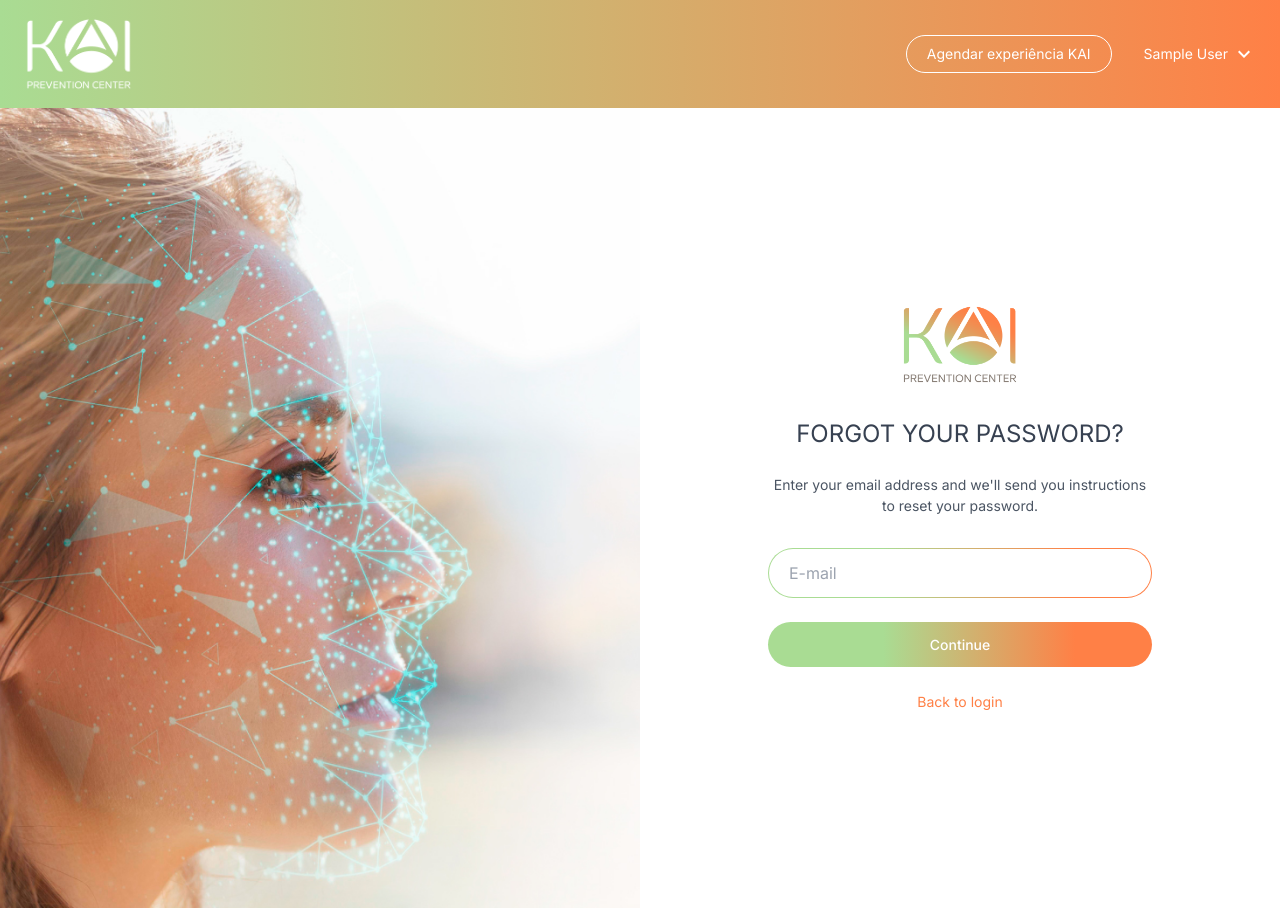
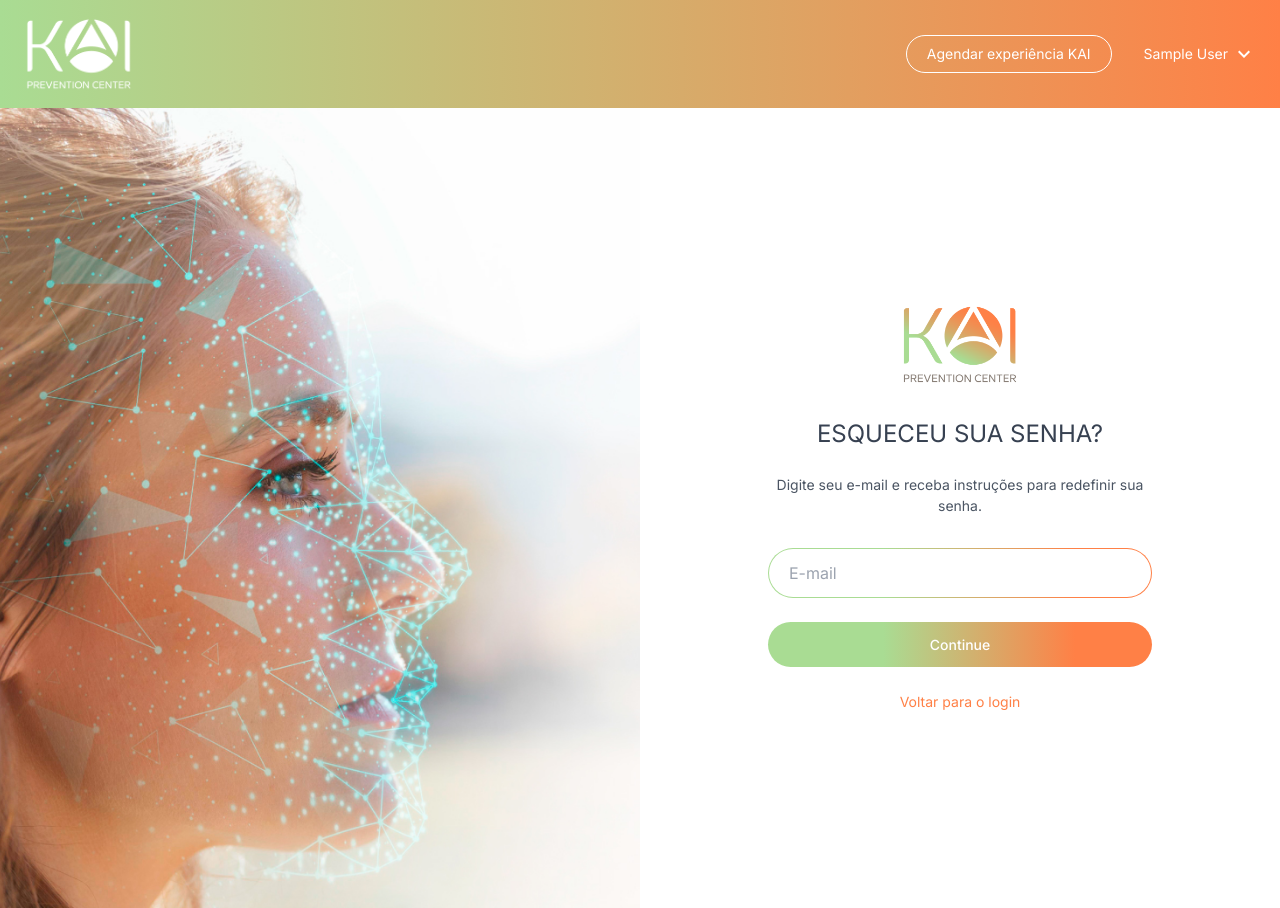
Before and after one commit to sysnee/kai-prevention-client-web, a Next.js app: page /auth/forgot-password in a window 1280 px wide. Built offline with nearby package versions, Linux system fonts and the light colour scheme; no server answers; sample sign-in values are in the browser's storage; what @mui/material-nextjs would draw is missing.

Commit message:
Add loading spinner component, update ForgotPasswordPage with Portuguese translations, and add placeholder image for login background.

```diff
--- a/src/app/auth/forgot-password/page.tsx
+++ b/src/app/auth/forgot-password/page.tsx
@@ -42,7 +42,7 @@ export default function ForgotPasswordPage() {
 
             if (!response.ok) {
                 const errorData = await response.json()
-                throw new Error(errorData.message || 'Failed to send password reset email')
+                throw new Error(errorData.message || 'Falha ao enviar e-mail de redefinição de senha')
             }
 
             setIsSubmitted(true)
@@ -50,7 +50,7 @@ export default function ForgotPasswordPage() {
             if (error instanceof z.ZodError) {
                 setEmailError(error.errors[0].message)
             } else {
-                setRequestError((error as Error).message || 'An error occurred')
+                setRequestError((error as Error).message || 'Ocorreu um erro')
             }
         } finally {
             setIsLoading(false)
@@ -87,12 +87,12 @@ export default function ForgotPasswordPage() {
                         />
                     </div>
 
-                    <h1 className="text-2xl text-center text-gray-700 mb-6">FORGOT YOUR PASSWORD?</h1>
+                    <h1 className="text-2xl text-center text-gray-700 mb-6">ESQUECEU SUA SENHA?</h1>
 
                     {!isSubmitted ? (
                         <>
                             <p className="text-center text-gray-600 mb-8">
-                                Enter your email address and we'll send you instructions to reset your password.
+                                Digite seu e-mail e receba instruções para redefinir sua senha.
                             </p>
 
                             {requestError && (
@@ -124,7 +124,7 @@ export default function ForgotPasswordPage() {
                                         {isLoading ? (
                                             <CircularProgress size={24} color="inherit" />
                                         ) : (
-                                            'Continue'
+                                            <>Continue</>
                                         )}
                                     </button>
 
@@ -133,7 +133,7 @@ export default function ForgotPasswordPage() {
                                         onClick={navigateToLogin}
                                         className="text-center text-kai-primary hover:underline mt-2"
                                     >
-                                        Back to login
+                                        Voltar para o login
                                     </button>
                                 </div>
                             </form>
@@ -146,9 +146,9 @@ export default function ForgotPasswordPage() {
                                         <path strokeLinecap="round" strokeLinejoin="round" strokeWidth={2} d="M9 12l2 2 4-4m6 2a9 9 0 11-18 0 9 9 0 0118 0z" />
                                     </svg>
                                 </div>
-                                <p className="text-green-600 text-xl font-medium mb-2">Password reset link sent!</p>
+                                <p className="text-green-600 text-xl font-medium mb-2">Link de redefinição de senha enviado!</p>
                                 <p className="text-gray-600">
-                                    Please check your email for instructions to reset your password.
+                                    Verifique seu e-mail para instruções para redefinir sua senha.
                                 </p>
                             </div>
 
@@ -156,7 +156,7 @@ export default function ForgotPasswordPage() {
                                 onClick={navigateToLogin}
                                 className="kai-gradient-button w-full py-3"
                             >
-                                Return to Login
+                                Voltar para o login
                             </button>
                         </>
                     )}
--- /dev/null
+++ b/src/app/components/LoadingSpinner.tsx
@@ -0,0 +1,5 @@
+export const LoadingSpinner = () => (
+    <div className="flex justify-center py-4">
+        <div className="animate-spin rounded-full h-6 w-6 border-b-2 border-amber-500"></div>
+    </div>
+)
--- a/src/app/dashboard/page.tsx
+++ b/src/app/dashboard/page.tsx
@@ -2,11 +2,11 @@
 
 import { useState, useEffect } from 'react'
 import { useSession } from 'next-auth/react'
-import Header from '../components/Header'
 import Tabs from '../components/Tabs'
 import GradientSelect from '../components/GradientSelect'
 import BodySystemView from '../components/BodySystemView'
 import api from '@/lib/api'
+import { LoadingSpinner } from '../components/LoadingSpinner'
 
 interface Exam {
     id: string;
@@ -43,12 +43,6 @@ interface StudiesResponse {
         total: number;
     };
 }
-
-export const LoadingSpinner = () => (
-    <div className="flex justify-center py-4">
-        <div className="animate-spin rounded-full h-6 w-6 border-b-2 border-amber-500"></div>
-    </div>
-)
 
 export default function DashboardPage() {
     const { data: session } = useSession()
--- a/src/app/findings/page.tsx
+++ b/src/app/findings/page.tsx
@@ -17,6 +17,7 @@ import sistemaUrinarioIcon from '../assets/icons/sistema-urinario-icon.svg'
 import sistemaReprodutivoIcon from '../assets/icons/sistema-reprodutivo-icon.svg'
 import sistemaDigestivoIcon from '../assets/icons/sistema-digestivo-icon.svg'
 import sistemaMusculoesqueleticoIcon from '../assets/icons/sistema-musculoesqueletico-icon.svg'
+import { LoadingSpinner } from '../components/LoadingSpinner'
 
 // Types
 type SystemType = 'nervoso' | 'respiratorio' | 'circulatorio' | 'endocrino' | 'urinario' | 'reprodutivo' | 'digestivo' | 'musculoesqueletico'
@@ -120,12 +121,6 @@ const systemsMapping: Record<SystemType, Omit<SystemInfo, 'findingsCount'>> = {
         icon: sistemaMusculoesqueleticoIcon,
     }
 }
-
-export const LoadingSpinner = () => (
-    <div className="flex justify-center py-4">
-        <div className="animate-spin rounded-full h-6 w-6 border-b-2 border-amber-500"></div>
-    </div>
-)
 
 export default function FindingsPage() {
     const router = useRouter()
```
Also changed, not shown: public/login-background.jpg (added).
